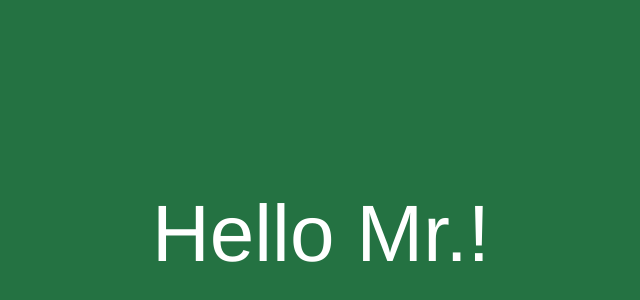
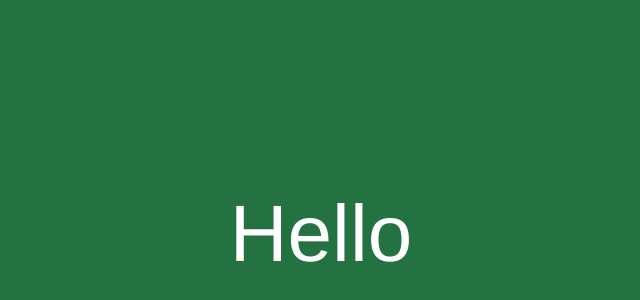
Before and after one commit to akumar-UI/css_media, a plain HTML site: page index.html in a window 1280 px wide. Shown: the part 166-466 px from the top of the page, without its empty margins (319-959 px from the left). Drawn offline with Linux system fonts and the light colour scheme.

Commit message:
update size

```diff
--- a/index.html
+++ b/index.html
@@ -7,6 +7,6 @@
     <title>Document</title>
   </head>
   <body>
-    <h1>Hello Mr.!</h1>
+    <h1>Hello</h1>
   </body>
 </html>
--- a/style.css
+++ b/style.css
@@ -16,9 +16,9 @@ h1 {
   color: white;
 }
 
-/* mobile: 500px, ipad: 500-768, com: 769 */
+/* mobile: 480px, ipad: 500-768, com: 769 */
 
-@media (max-width: 500px) {
+@media (max-width: 480px) {
   body {
     background-color: rgb(67, 67, 67);
   }
```
